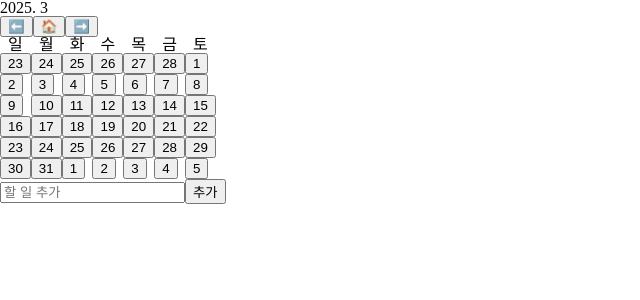
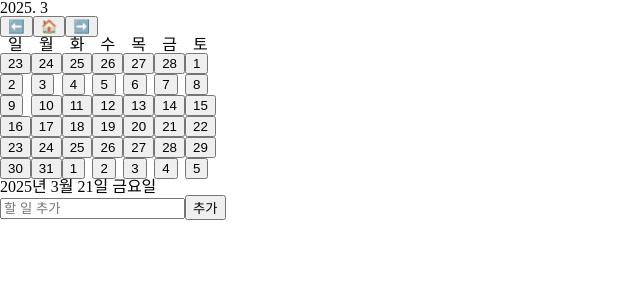
Before and after one commit to CEOS-Developers/react-todo-21th, a React (Vite) app: page / in a window 1280 px wide. Shown: the top 300 px of the page, without its empty margins (0-640 px from the left). Built offline with nearby package versions, Linux system fonts and the light colour scheme.

Commit message:
feat: add calendar footer
add calendar footer (= display selected date)

```diff
--- a/src/components/Calendar.tsx
+++ b/src/components/Calendar.tsx
@@ -4,6 +4,7 @@ import { ChangeMonth, GoToToday, SelectDateKey } from '../types/dayActions';
 import { TodoStats } from '../types/todo';
 import CalendarHeader from './CalendarHeader';
 import CalendarBody from './CalendarBody';
+import CalendarFooter from './CalendarFooter';
 
 interface CalendarProps {
   today: Date;
@@ -43,6 +44,7 @@ function Calendar({
         onSelectDateKey={onSelectDateKey}
         dateStats={dateStats}
       />
+      <CalendarFooter selectedDateKey={selectedDateKey} />
     </CalendarContainer>
   );
 }
--- /dev/null
+++ b/src/components/CalendarFooter.tsx
@@ -0,0 +1,13 @@
+import styled from 'styled-components';
+
+interface CalendarFooterProps {
+  selectedDateKey: string;
+}
+
+function CalendarFooter({ selectedDateKey }: CalendarFooterProps) {
+  return <FooterText>{selectedDateKey}</FooterText>;
+}
+
+export default CalendarFooter;
+
+const FooterText = styled.footer``;
```
